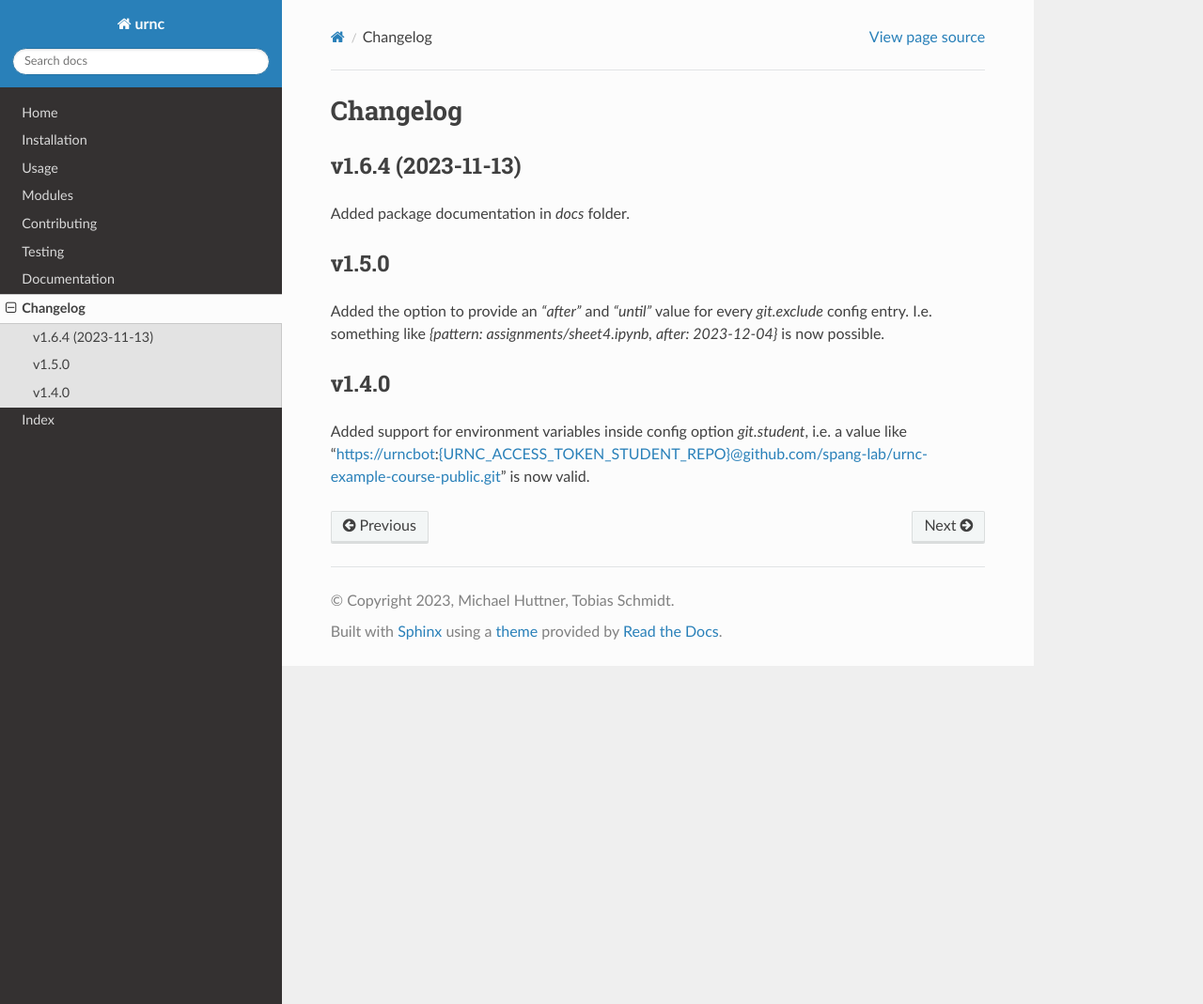
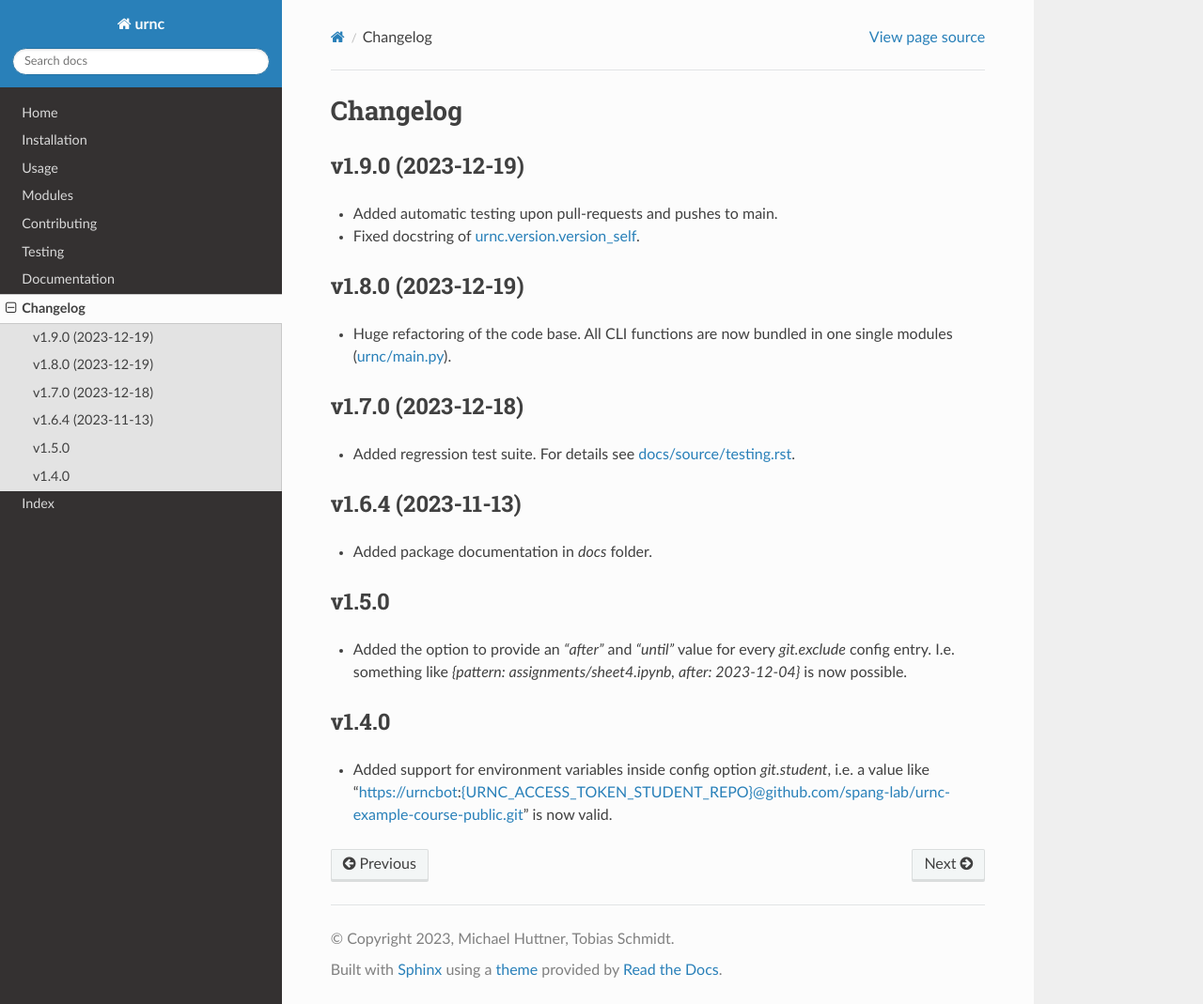
Before and after one commit to spang-lab/urnc, a Sphinx documentation site: the page built from docs/source/changelog.rst, in a window 1280 px wide and 1069 px high. Shown: the whole window at 94% size. Built offline with Sphinx 7.4.7 and the Read the Docs theme 2.0.0, drawn with Linux system fonts in a browser that asks for light colours; pages that are not in the unit, such as notebooks, are missing from menus.

Commit message:
Bumped version. Updated changelog.

```diff
--- a/docs/source/changelog.rst
+++ b/docs/source/changelog.rst
@@ -1,15 +1,34 @@
 Changelog
 =========
+
+v1.9.0 (2023-12-19)
+-------------------
+
+- Added automatic testing upon pull-requests and pushes to main.
+- Fixed docstring of `urnc.version.version_self <urnc/version.py>`_.
+
+
+v1.8.0 (2023-12-19)
+-------------------
+
+- Huge refactoring of the code base. All CLI functions are now bundled in one single modules (`urnc/main.py <urnc/main.py>`_).
+
+v1.7.0 (2023-12-18)
+-------------------
+
+- Added regression test suite. For details see `docs/source/testing.rst <docs/source/testing.rst>`_.
 
 v1.6.4 (2023-11-13)
 -------------------
 
-Added package documentation in `docs` folder.
+- Added package documentation in `docs` folder.
 
 v1.5.0
 ------
-Added the option to provide an `"after"` and `"until"` value for every `git.exclude` config entry. I.e. something like `{pattern: assignments/sheet4.ipynb, after: 2023-12-04}` is now possible.
+
+- Added the option to provide an `"after"` and `"until"` value for every `git.exclude` config entry. I.e. something like `{pattern: assignments/sheet4.ipynb, after: 2023-12-04}` is now possible.
 
 v1.4.0
 ------
-Added support for environment variables inside config option `git.student`, i.e. a value like "https://urncbot:{URNC_ACCESS_TOKEN_STUDENT_REPO}@github.com/spang-lab/urnc-example-course-public.git" is now valid.
+
+- Added support for environment variables inside config option `git.student`, i.e. a value like "https://urncbot:{URNC_ACCESS_TOKEN_STUDENT_REPO}@github.com/spang-lab/urnc-example-course-public.git" is now valid.
--- a/pyproject.toml
+++ b/pyproject.toml
@@ -7,7 +7,7 @@ include = ["urnc*"]
 
 [project]
 name = "urnc"
-version = "1.8.0"
+version = "1.9.0"
 authors = [
     { name = "Michael Huttner", email = "michael@mhuttner.com" },
     { name = "Tobias Schmidt", email = "tobias.schmidt331@gmail.com" },
```
